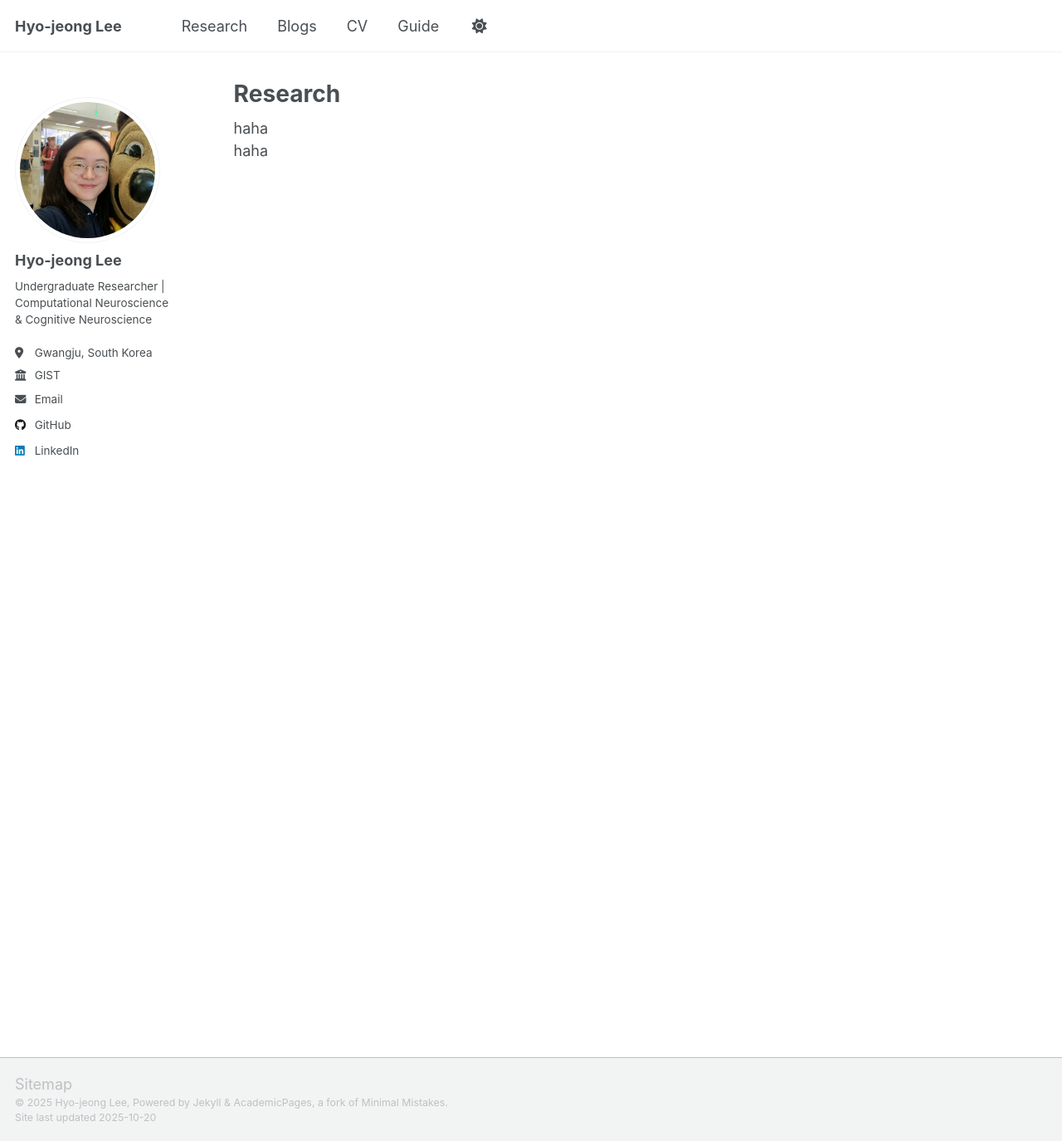
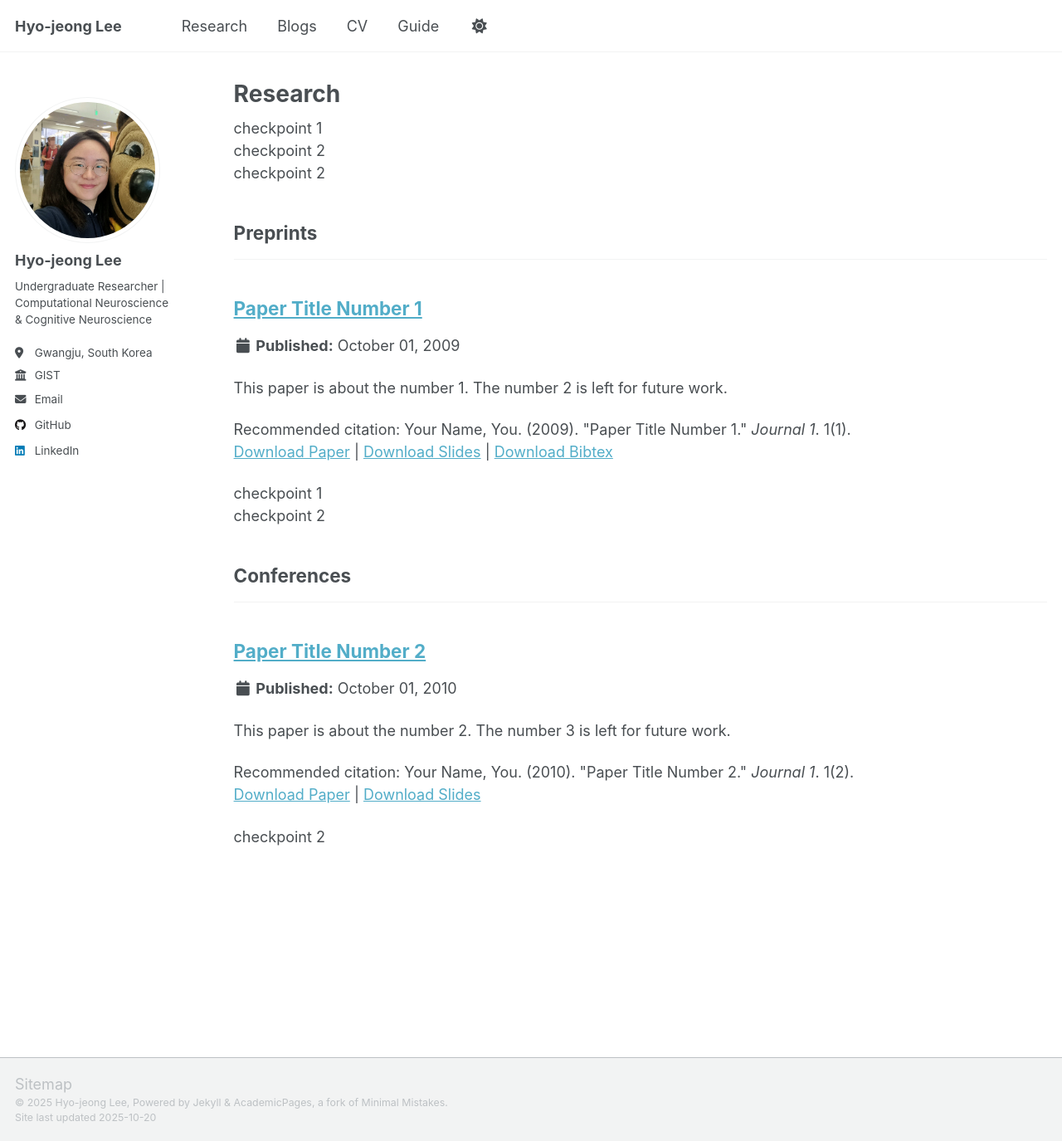
Before and after one commit to hjlee11190/hjlee11190.github.io, a Jekyll site: the page built from _pages/research.html, in a window 1280 px wide and 1375 px high. Shown: the whole window at 83% size. Built offline with Jekyll 4.4.1, drawn with Linux system fonts in a browser that asks for light colours; a script that is not in the unit is left out.

Commit message:
setup-ing...

```diff
--- a/_config.yml
+++ b/_config.yml
@@ -46,7 +46,7 @@
   preprints:
     title: 'Preprints'
   conferences:
-    title: 'Conference'
+    title: 'Conferences'
 
 # Site Settings
 teaser                   :  # filename of teaser fallback teaser image placed in /images/ for social media previews
--- a/_pages/research.html
+++ b/_pages/research.html
@@ -9,9 +9,10 @@
 <!-- New style rendering if publication categories are defined -->
 {% if site.research_category %}
   {% for category in site.research_category  %}
-	<div class="wordwrap">haha</div>
+	<div class="wordwrap">checkpoint 1</div>
     {% assign title_shown = false %}
     {% for post in site.research reversed %}
+	<div class="wordwrap">checkpoint 2</div>
       {% if post.category != category[0] %}
         {% continue %}
       {% endif %}
```
Also changed, not shown: _pages/about.md (+3 -3 lines), _research/2009-10-01-paper-title-number-1.md (+3 -3 lines), _research/2010-10-01-paper-title-number-2.md (+2 -2 lines), .github/workflows/scrape_talks.yml.
